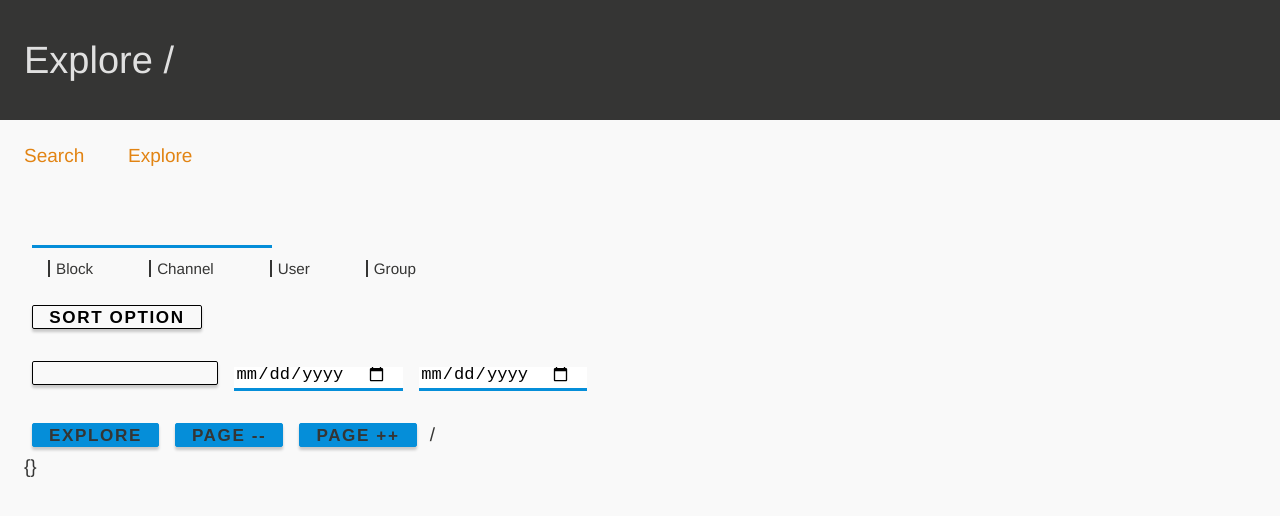
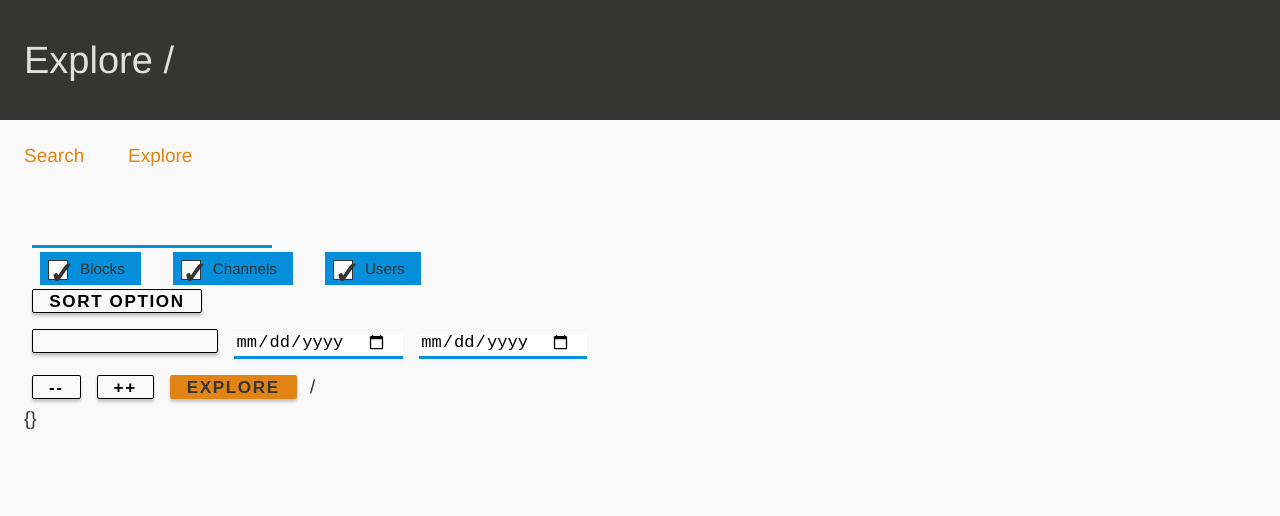
Before and after one commit to LeFnord/arena-explorer, a Vue app: page /explore in a window 1280 px wide. Shown: the top 516 px of the page. Built offline with nearby package versions, Linux system fonts and the light colour scheme.

Commit message:
Uses filter object for presenting results.

```diff
--- a/src/assets/layout.module.scss
+++ b/src/assets/layout.module.scss
@@ -25,11 +25,14 @@ main {
   display: grid;
   grid-template-columns: repeat(3, 1fr);
   grid-column-gap: 1rem;
-  &.six {
-    grid-template-columns: repeat(6, 1fr);
+  &.three {
+    grid-template-columns: repeat(3, 1fr);
   }
   &.five {
     grid-template-columns: repeat(5, 1fr);
+  }
+  &.six {
+    grid-template-columns: repeat(6, 1fr);
   }
   &.twelve {
     grid-template-columns: repeat(12, 1fr);
--- a/src/assets/typo.module.scss
+++ b/src/assets/typo.module.scss
@@ -27,6 +27,10 @@ h4 {
   font-weight: 500;
 }
 
+.title {
+  text-transform: capitalize;
+}
+
 .bold {
   font-weight: 500;
 }
--- a/src/components/Objects.vue
+++ b/src/components/Objects.vue
@@ -1,9 +1,8 @@
 <template>
-  <div id="Objects">
   <div v-if="kind == 'multiple'">
     <div v-for="option in categories" class="item">
       <input type="checkbox" :id="option" v-model="choosen" v-bind:value="option">
-        <label :for="option">{{ option }}</label>
+      <label :for="option" class="title">{{ option }}</label>
     </div>
   </div>
 
@@ -27,8 +26,6 @@
     <input type="date" v-model="range.start">
     <input type="date" v-model="range.ende">
   </div>
-
-  </div>
 </template>
 
 <script>
@@ -36,8 +33,7 @@ export default {
   name: "Objects",
   data() {
     return {
-      all: 'All',
-      choosen: [],
+      choosen: this.categories,
       selected: '',
       range: {}
     }
@@ -50,8 +46,8 @@ export default {
   emits: ['update:modelValue'],
   watch: {
     choosen() {
-      let find = this.choosen.length == 0 ? ['ALL'] : this.choosen
-      this.$emit('update:modelValue', find)
+      // let find = this.choosen.length == 0 ? this.categories : this.choosen
+      this.$emit('update:modelValue', this.choosen)
     },
     selected() {
       this.$emit('update:modelValue', this.selected)
@@ -69,11 +65,10 @@ export default {
 <style lang="scss" scoped>
 @import '@/assets/app.scss';
 
-div#Objects {
-  // position: relative;
-  // display: row;
-  margin-bottom: 1rem;
+.title {
+  text-transform: capitalize;
 }
+
 .item {
   display: inline-block;
 }
--- a/src/components/Results.vue
+++ b/src/components/Results.vue
@@ -1,30 +1,44 @@
 <template>
   <div id="Results">
     {{ filters }}
-    <h2 v-if="results.channels && results.channels.length > 0">Channels</h2>
-    <div class="container five">
+    <div
+      class="container five"
+      v-for="scope in filters.scope"
+      :key="scope.key"
+      >
+      <h2 class="title">{{ scope }}</h2>
+      <div class="card"  v-for="result in results[scope]" :key="result.id">
+        <span class="bold">{{ result.title }}</span>
+        <br>
+        {{ result.updated_at }}
+      </div>
+
+    </div>
+
+    <!-- <div class="container five">
+      <h2 v-if="results.channels && results.channels.length > 0">Channels</h2>
       <div class="card"  v-for="channel in results.channels" :key="channel.id">
         <span class="bold">{{ channel.title }}</span>
         <br>
         {{ channel.updated_at }}
       </div>
-    </div>
+    </div> -->
 
-    <h2 v-if="results.blocks && results.blocks.length > 0">Blocks</h2>
+    <!-- <h2 v-if="results.blocks && results.blocks.length > 0">Blocks</h2>
     <div class="container five">
       <div class="card" v-for="block in results.blocks" :key="block.id">
         <span class="bold">{{ block.title }}</span>
         <br>
         {{ block.updated_at }}
       </div>
-    </div>
+    </div> -->
 
-    <h2 v-if="results.users && results.users.length > 0">Users</h2>
+    <!-- <h2 v-if="results.users && results.users.length > 0">Users</h2>
     <div class="container five">
       <div class="card" v-for="user in results.users" :key="user.id">
         {{ user.username }}
       </div>
-    </div>
+    </div> -->
   </div>
 </template>
 <script>
--- a/src/pages/Explore.vue
+++ b/src/pages/Explore.vue
@@ -1,18 +1,16 @@
 <template>
   <div id="Explore">
-    <!-- <Objects v-model="models"/> -->
     <input type="text" v-model="term" @keyup.enter="explore">
 
     <Objects v-model="filters.scope" :categories="scopes" :kind="'multiple'"/>
     <Objects v-model="filters.sorting" :categories="sorts" :kind="'single'"/>
     <Objects v-model="filters.range" :categories="ranges" :kind="'range'"/>
 
-    <input type="button" value="explore" class="accent" @click="exploring">
+    <input type="button" value="--" @click="prev_page">
+    <input type="button" value="++" @click="next_page">
+    <input type="button" value="explore" @click="exploring" class="primary">
 
-    <input type="button" value="page --" class="accent" @click="prev_page">
-    <input type="button" value="page ++" class="accent" @click="next_page">
-    {{ this.results.current_page }}/{{ this.results.total_pages }}
-    <br>
+      {{ this.results.current_page }}/{{ this.results.total_pages }}
 
     <Results :results="results" :filters="filters"/>
   </div>
@@ -37,7 +35,7 @@ export default {
       models: ['ALL'],
       filters: {},
 
-      scopes: ['Block', 'Channel', 'User', 'Group'],
+      scopes: ['blocks', 'channels', 'users'],
       sorts: ['updated_at', 'created_at', 'random'],
       ranges: ['updated_at', 'created_at'],
 
```
Also changed, not shown: src/assets/themes.module.scss (+16 -0 lines). Lines whose indentation alone changed are shown as unchanged.
